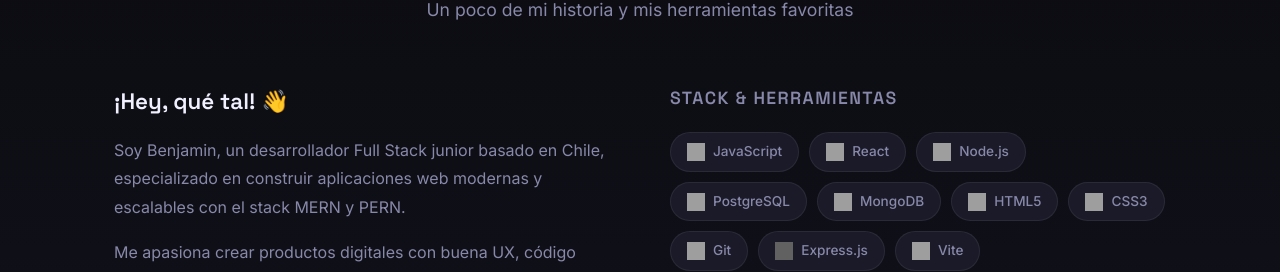
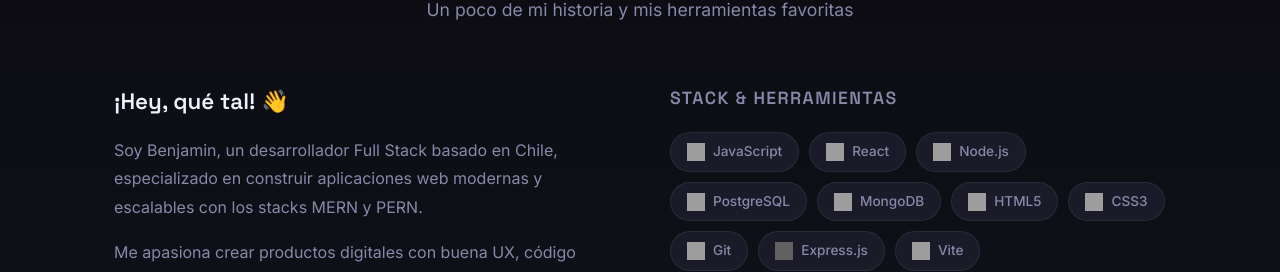
Before and after one commit to BenjiVoll/port-web, a React (Vite) app: page / in a window 1280 px wide. Shown: the part 992-1264 px from the top of the page. Built offline with nearby package versions, Linux system fonts and the light colour scheme; grey boxes are pictures that could not be loaded.

Commit message:
fix: eliminar junior del about y año dinamico en footer

```diff
--- a/src/components/About.jsx
+++ b/src/components/About.jsx
@@ -25,8 +25,8 @@ function About() {
           <div className="about-text">
             <h3>¡Hey, qué tal! 👋</h3>
             <p>
-              Soy Benjamin, un desarrollador Full Stack junior basado en Chile, especializado en
-              construir aplicaciones web modernas y escalables con el stack MERN y PERN.
+              Soy Benjamin, un desarrollador Full Stack basado en Chile, especializado en
+              construir aplicaciones web modernas y escalables con los stacks MERN y PERN.
             </p>
             <p>
               Me apasiona crear productos digitales con buena UX, código limpio y un diseño
--- a/src/components/Footer.jsx
+++ b/src/components/Footer.jsx
@@ -3,7 +3,7 @@ import React from 'react';
 function Footer() {
   return (
     <footer>
-      © 2026 <span>Benjamin Vollrath</span>. Todos los derechos reservados.
+      © {new Date().getFullYear()} <span>Benjamin Vollrath</span>. Todos los derechos reservados.
     </footer>
   );
 }
```
